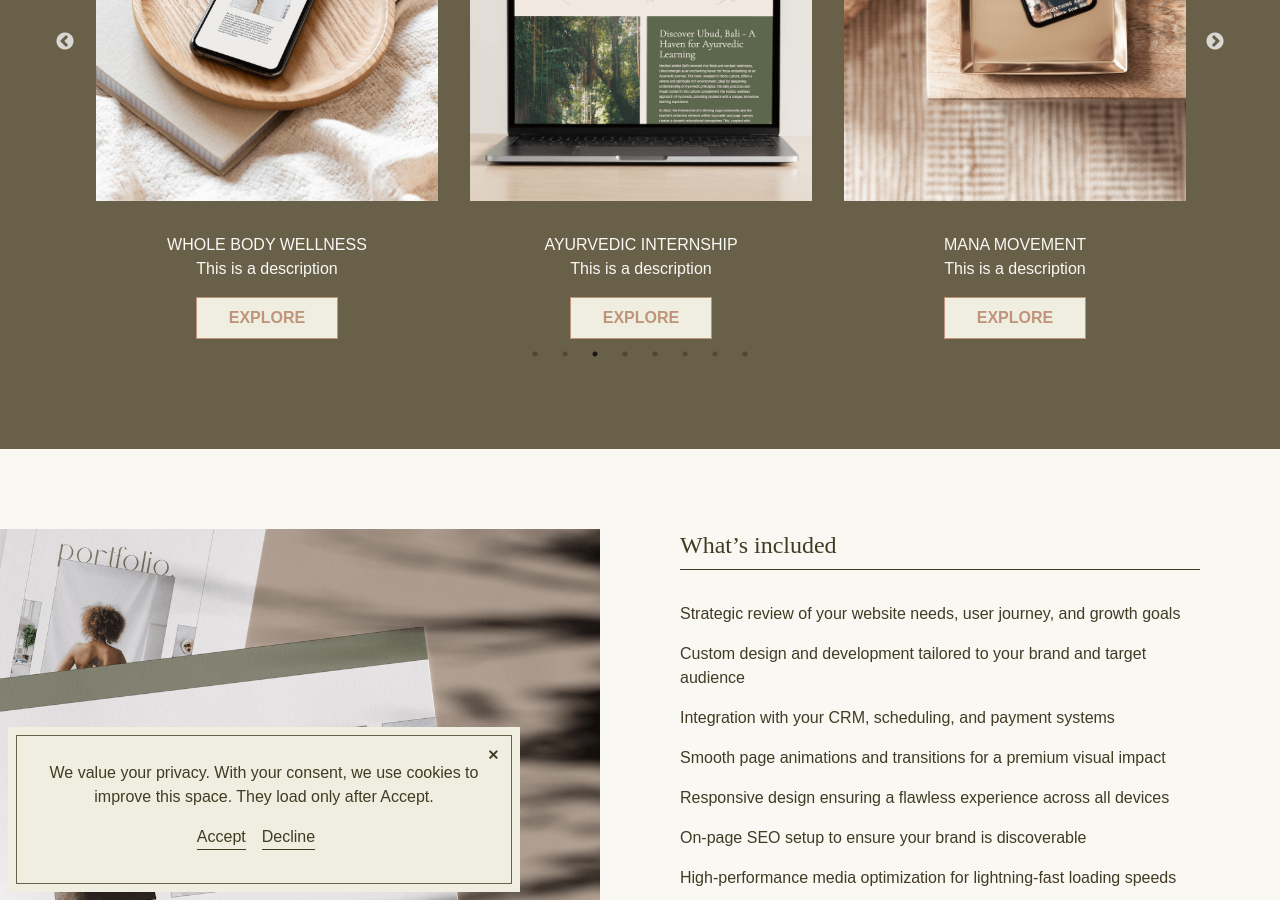
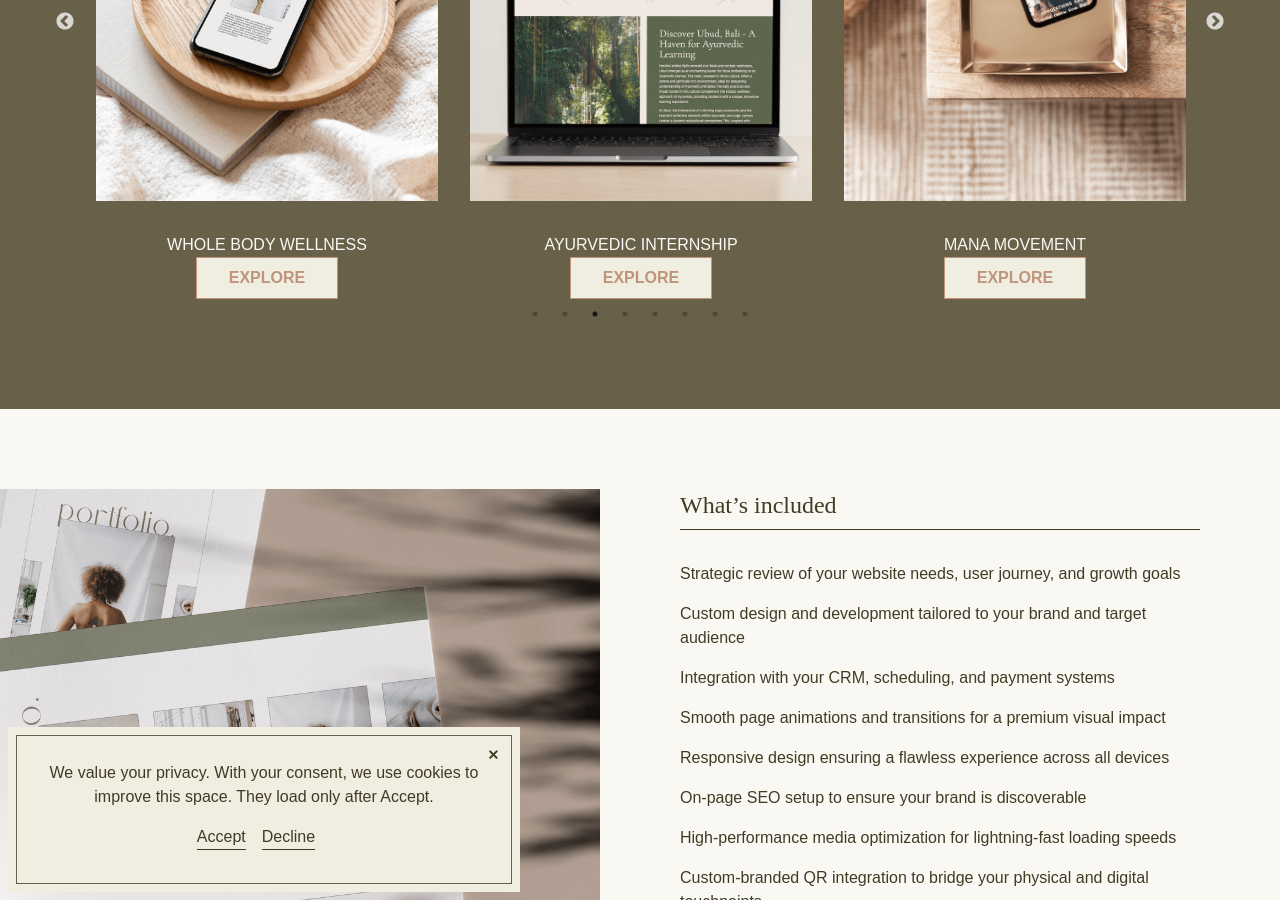
Before and after one commit to brittwoodard/brittanywoodard, a Jekyll site: the page built from website-strategy-build.html, in a window 1280 px wide and 900 px high, scrolled down 2712 px. Built offline with Jekyll 4.4.1, drawn with Linux system fonts in a browser that asks for light colours; some web fonts are replaced.

Commit message:
removed portfolio description from section

```diff
--- a/website-strategy-build.html
+++ b/website-strategy-build.html
@@ -131,7 +131,7 @@ seo:
 
     <div class="text-center">
       <h3 class="uppercase mt-8">{{ item.title }}</h3>
-      <p class="mb-4">{{ item.description }}</p>
+      <!-- <p class="mb-4">{{ item.description }}</p> -->
       <a href="{{ item.url }}" class="button-light">Explore</a>
     </div>
 
```
